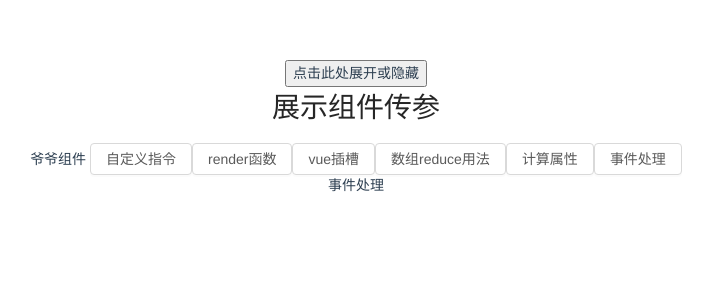
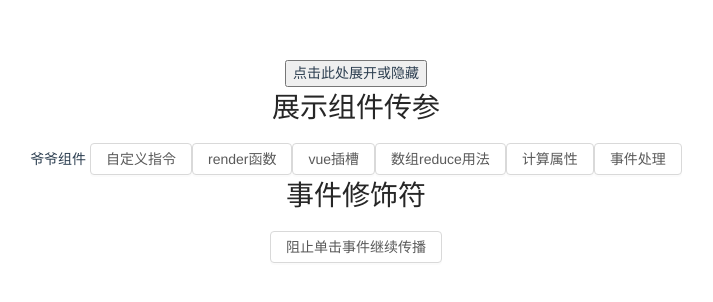
Before and after one commit to Lisheri/vue-study, a Vue app: page /#/eventHanding in a window 1280 px wide. Shown: the top 302 px of the page, without its empty margins (284-997 px from the left). Built offline with nearby package versions, Linux system fonts and the light colour scheme.

Commit message:
事件修饰符和按键修饰符

```diff
--- a/src/pages/eventHandler/index.vue
+++ b/src/pages/eventHandler/index.vue
@@ -5,10 +5,41 @@ export default {
             isActive: true
         }
     },
+    methods: {
+        stop(event) {
+            // 阻止冒泡，事件冒泡，触发由内向外
+            event.stopPropagation();
+            // 阻止默认事件
+            event.preventDefault();
+            console.info("阻止单机事件继续传播")
+        }
+    },
     render() {
         // 事件修饰符
         // 在
-        return (<div>事件处理</div>)
+        return (
+            <div>
+                <h1>事件修饰符</h1>
+                {
+                    // 一般使用都是直接@click.xxx来使用事件修饰符
+                    // 但是在jsx中，这些官方封装的都无法使用，因此需要自己来写事件修饰符
+                    // .stop: 阻止冒泡, 在template中直接就是@click.stop="stop", 但是在jsx中，需要在方法中使用event.stopPropagation()来阻止事件冒泡
+                    // .prevent 阻止默认事件 template中的用法同上，在jsx中，需要在方法中使用event.preventDefault()
+                    // .capture 使用事件捕获, 也就是只触发捕获的事件，template用法同上，在jsx中，需要这样使用： on{!click: }
+                    // .self 只监听直接触发该元素的事件，不是自身则不触发该元素 if (event.target !== event.currentTarget) return
+                    // .once 事件只触发一次
+                    // .passive 该事件修饰符会忽略event.preventDefault， 会立即触发默认事件
+                    // .left, .right, .middle点击鼠标左右中键
+                    // @keyup.keyCode可以控制按下键盘上哪一个键
+                    // .enter, .tab, .delete(捕获删除和退格键), .esc, .space, .up, .down, .left, .right .ctrl, .alt, .shift, .meta jsx: event.ctrlKey
+                    // .exact修饰符，精确控制点击如 @click.ctrl.exact有且只有ctrl被按下才会执行， @click.exact没有任何系统修饰符被按下
+                    // .native事件， 本身写一个组件，在组件上绑定一个@click并不会出发点击，但是加上该修饰符，可以将该组件渲染成一个html标签，可以触发点击
+                    // .native修饰符对原始html标签没有效果
+                }
+                <a-button onClick={this.stop}>阻止单击事件继续传播</a-button>
+
+            </div>
+        )
     }
 }
 </script>
```
